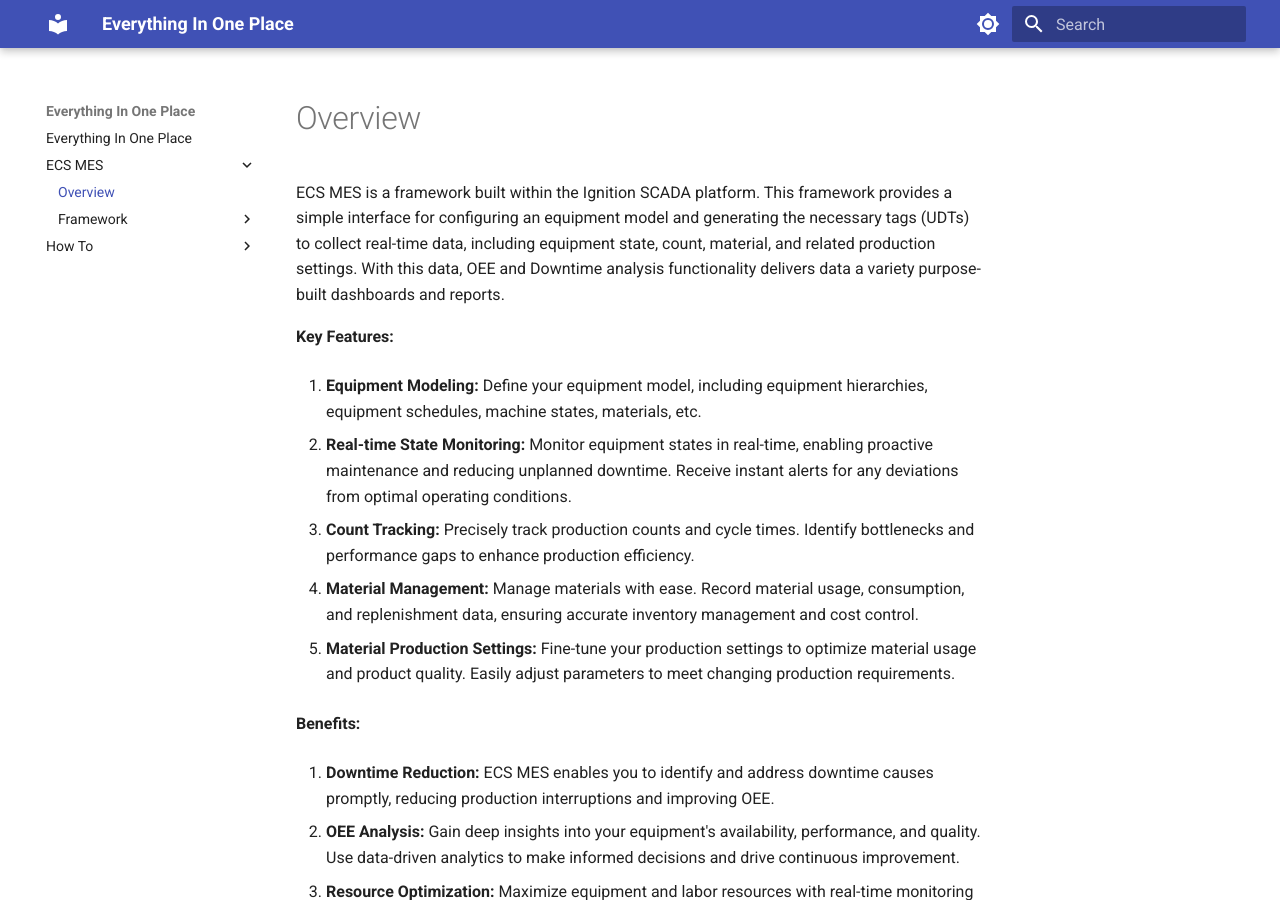
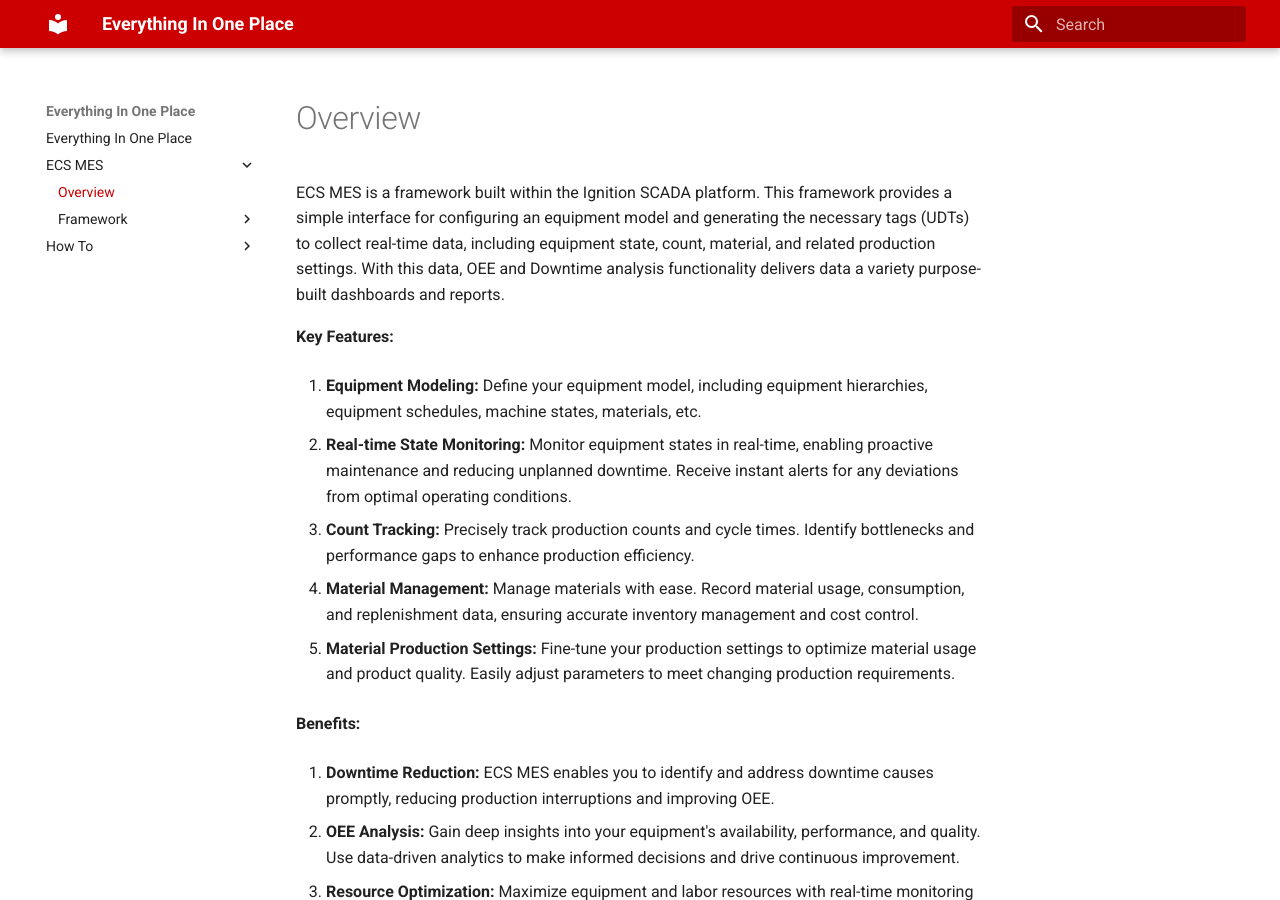
Before and after one commit to millert381/millert381.github.io, an MkDocs documentation site: the page built from docs/ECS-MES/overview.md, in a window 1280 px wide and 900 px high. Built offline with MkDocs 1.6.1 and Material for MkDocs 9.7.7, drawn with Linux system fonts in a browser that asks for light colours.

Commit message:
Update mkdocs.yml

```diff
--- a/mkdocs.yml
+++ b/mkdocs.yml
@@ -2,17 +2,20 @@
 theme:
     name: material
     palette:
-        # Palette toggle for light mode
-        - scheme: default
-          toggle:
-            icon: material/brightness-7
-            name: Switch to dark mode
+        - primary: custom
+        - accent: red
 
         # Palette toggle for dark mode
         - scheme: slate
           toggle:
             icon: material/brightness-4
             name: Switch to light mode
+
+        # Palette toggle for light mode
+        - scheme: default
+          toggle:
+            icon: material/brightness-7
+            name: Switch to dark mode
     features:
         - content.code.copy
 extra_css:
```
